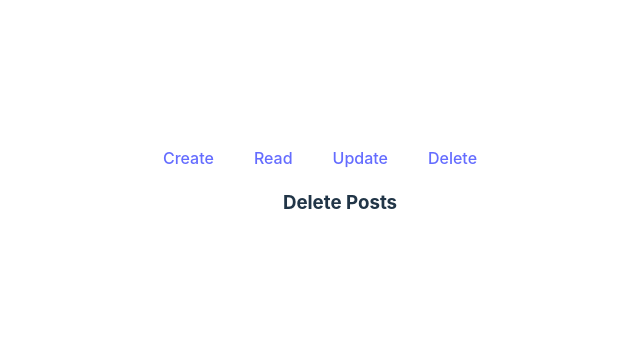
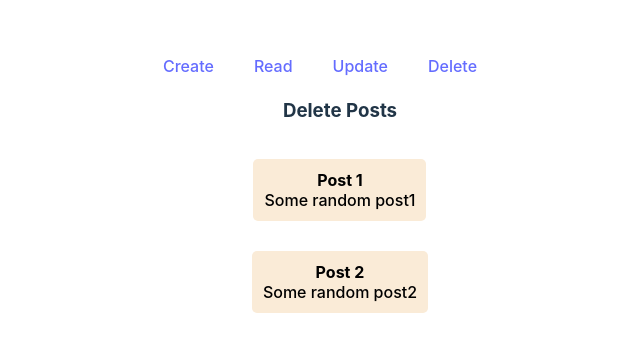
Before and after one commit to shreya2057/RTK_Query_Axios, a React (Vite) app: page /delete in a window 1280 px wide. Shown: the part 209-560 px from the top of the page, without its empty margins (300-940 px from the left). Built offline with nearby package versions, Linux system fonts and the light colour scheme; data requests are answered from the project's data file.

Commit message:
Delete screen updated

```diff
--- a/src/screen/Delete.jsx
+++ b/src/screen/Delete.jsx
@@ -1,9 +1,33 @@
 import NavBar from "../components/NavBar";
+import { useGetAllDataQuery } from "../redux/api/api"
 
 function Delete(){
+    const { isLoading, isError, data, isSuccess } = useGetAllDataQuery({});
     return <>
         <NavBar/>
         <h3>Delete Posts</h3>
+        {
+            isLoading &&
+            <div>Loading...</div>
+        }
+        {
+            isSuccess &&
+            data.map((item, index)=><div key={index}>
+                <button
+                    className="cards"
+                    onClick={()=>{
+
+                    }}
+                >
+                    <div><b>{item.title}</b></div>
+                    <div>{item.body}</div>
+                </button>
+            </div>)
+        }
+        {
+            isError &&
+            <div>Error</div>
+        }
     </>
 }
 
```
